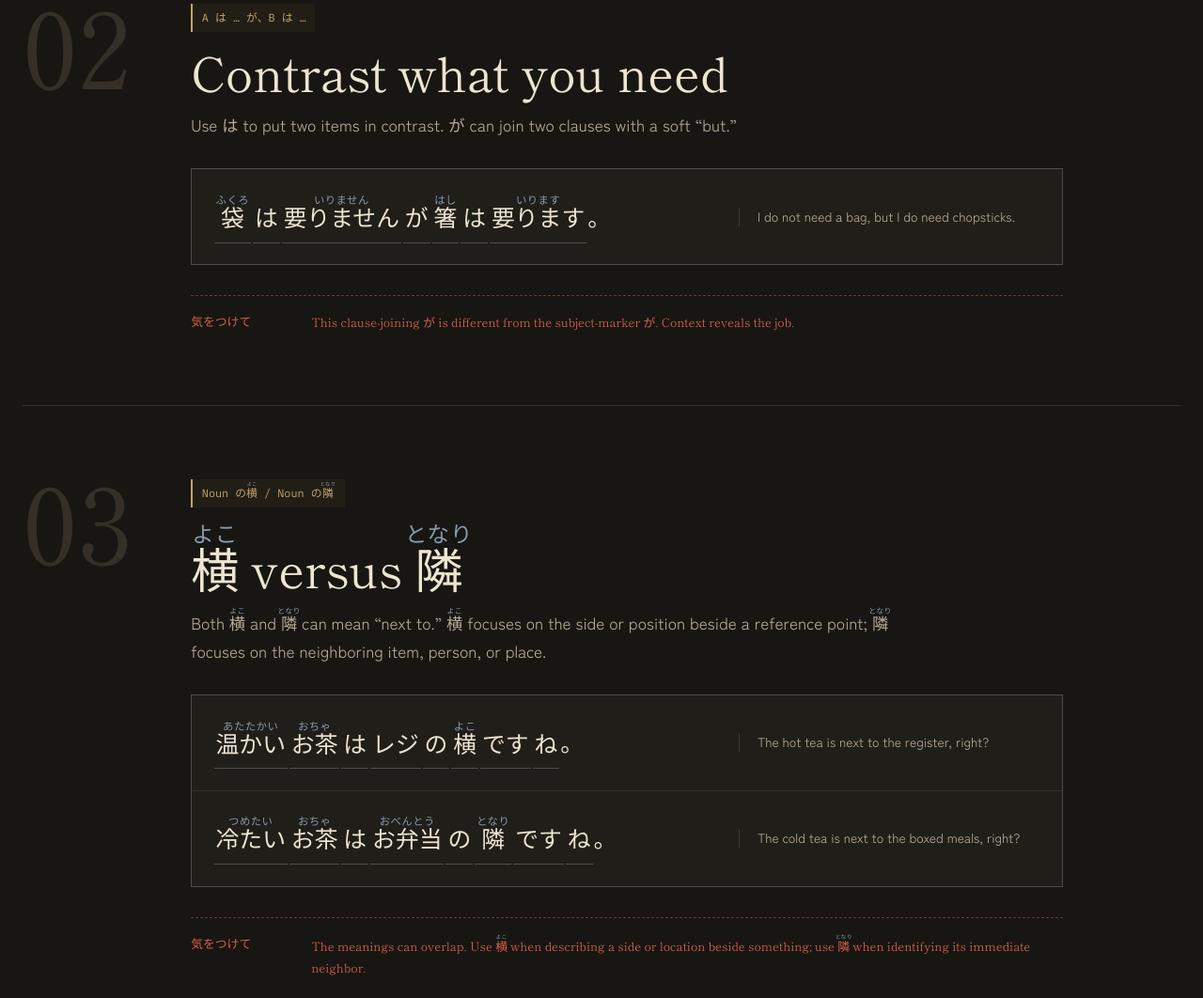
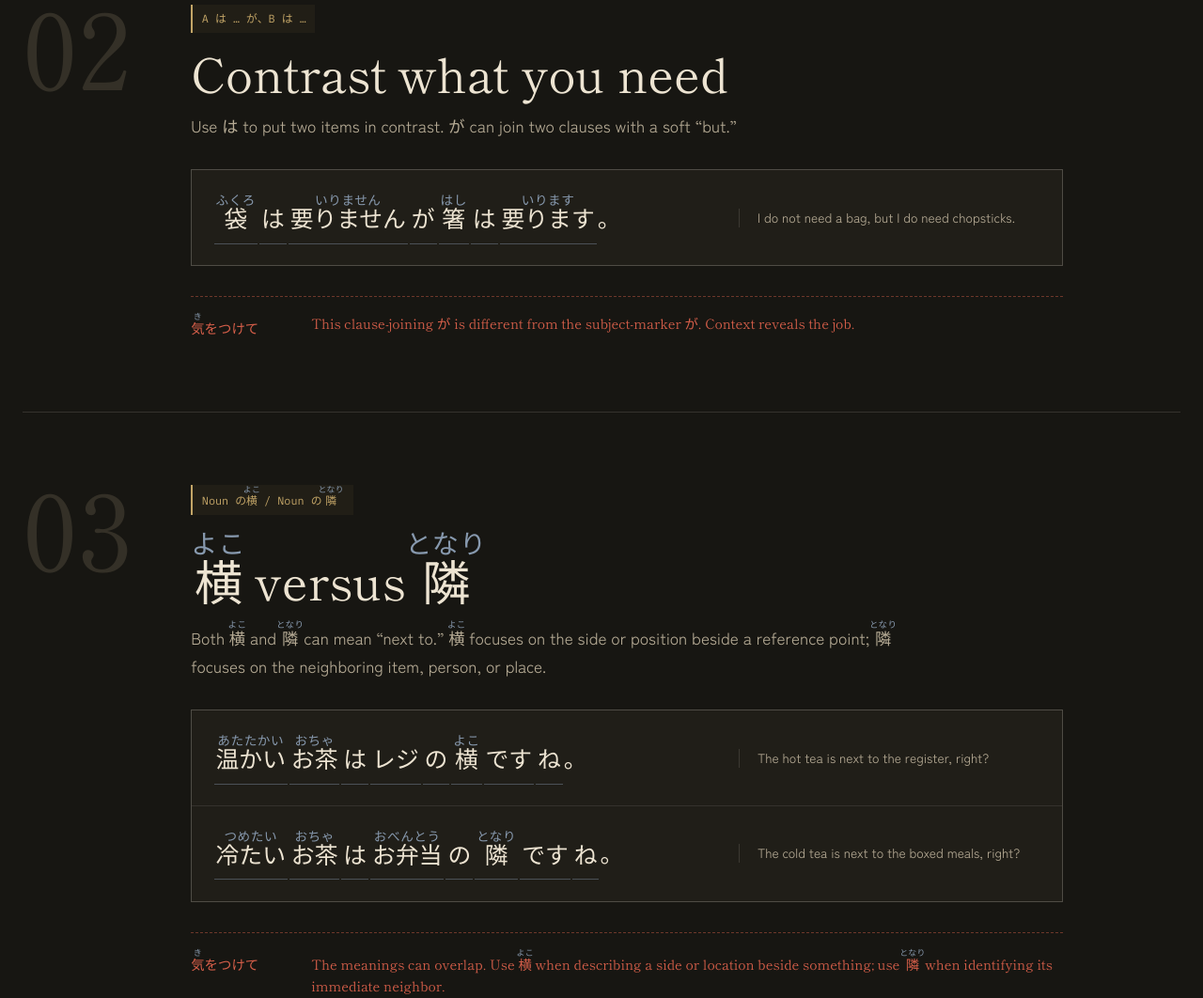
Before and after one commit to mc-cari/nihongo-notes, an Astro site: page /classes/convenience-store in a window 1280 px wide. Shown: the part 1533-2595 px from the top of the page at 94% size. Built offline with nearby package versions, Linux system fonts and the light colour scheme; Astro itself is replaced by a stand-in of ours.

Commit message:
Improve furigana readability in grammar cards

```diff
--- a/src/components/GrammarCard.astro
+++ b/src/components/GrammarCard.astro
@@ -44,7 +44,7 @@ const { point, index } = Astro.props;
     </div>
     {point.caution && (
       <aside class="margin-warning">
-        <span>気をつけて</span>
+        <span><AnnotatedText text="[[気|き]]をつけて" /></span>
         <p><AnnotatedText text={point.caution} /></p>
       </aside>
     )}
--- a/src/styles/global.css
+++ b/src/styles/global.css
@@ -272,7 +272,7 @@ ruby { ruby-align: center; }
 rt {
   color: var(--indigo);
   font-family: var(--body);
-  font-size: .46em;
+  font-size: .55em;
   letter-spacing: .04em;
 }
 
@@ -305,6 +305,8 @@ rt {
   font-family: var(--utility);
   font-size: .74rem;
 }
+
+.grammar-card__pattern rt { font-size: .75em; }
 
 .grammar-card h2 {
   margin-bottom: 1rem;
@@ -366,14 +368,17 @@ rt {
 .margin-warning span {
   color: var(--cinnabar);
   font-family: var(--jp);
-  font-size: .8rem;
+  font-size: .9rem;
 }
 
 .margin-warning p {
   margin: 0;
   color: var(--ink-dim);
-  font-size: .86rem;
+  font-size: .95rem;
+  line-height: 1.5;
 }
+
+.margin-warning rt { font-size: .62em; }
 
 .site-footer {
   width: min(var(--max), calc(100% - 3rem));
```
